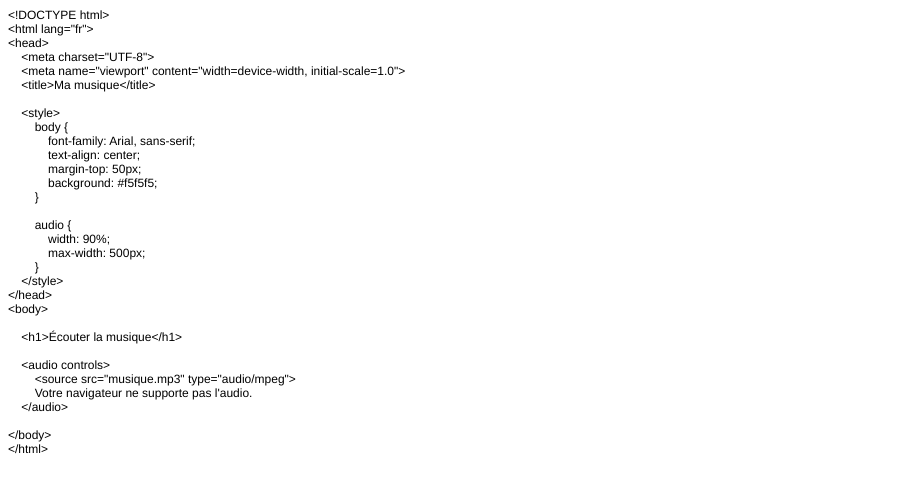
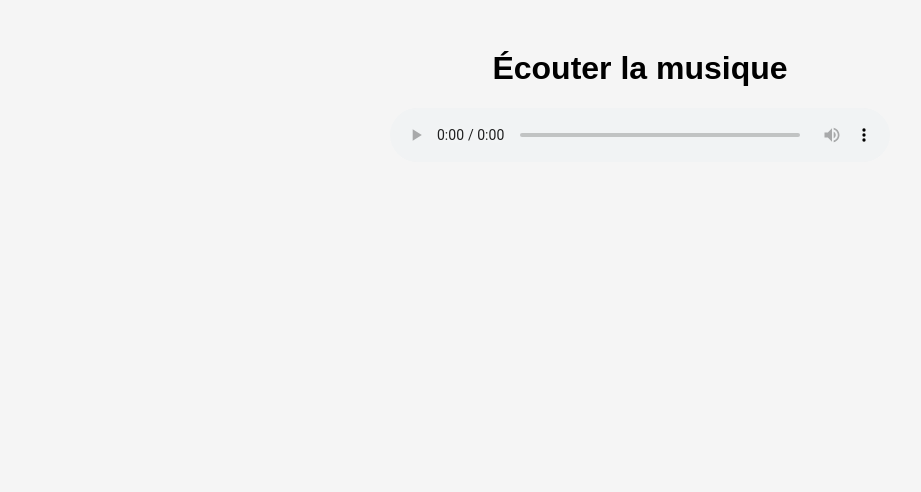
Before and after one commit to vrey03/candou_audio_player, a plain HTML site: page index.html in a window 1280 px wide. Shown: the whole page, without its empty margins (0-921 px from the left). Drawn offline with Linux system fonts and the light colour scheme.

Commit message:
Update index.html

```diff
--- a/index.html
+++ b/index.html
@@ -1,48 +1,32 @@
-<!DOCTYPE html PUBLIC "-//W3C//DTD HTML 4.01//EN" "http://www.w3.org/TR/html4/strict.dtd">
-<html>
+<!DOCTYPE html>
+<html lang="fr">
 <head>
-  <meta http-equiv="Content-Type" content="text/html; charset=utf-8">
-  <meta http-equiv="Content-Style-Type" content="text/css">
-  <title></title>
-  <meta name="Generator" content="Cocoa HTML Writer">
-  <meta name="CocoaVersion" content="2022.7">
-  <style type="text/css">
-    p.p1 {margin: 0.0px 0.0px 0.0px 0.0px; font: 12.0px Helvetica}
-    p.p2 {margin: 0.0px 0.0px 0.0px 0.0px; font: 12.0px Helvetica; min-height: 14.0px}
-  </style>
+    <meta charset="UTF-8">
+    <meta name="viewport" content="width=device-width, initial-scale=1.0">
+    <title>Ma musique</title>
+
+    <style>
+        body {
+            font-family: Arial, sans-serif;
+            text-align: center;
+            margin-top: 50px;
+            background: #f5f5f5;
+        }
+
+        audio {
+            width: 90%;
+            max-width: 500px;
+        }
+    </style>
 </head>
 <body>
-<p class="p1">&lt;!DOCTYPE html&gt;</p>
-<p class="p1">&lt;html lang="fr"&gt;</p>
-<p class="p1">&lt;head&gt;</p>
-<p class="p1"><span class="Apple-converted-space">    </span>&lt;meta charset="UTF-8"&gt;</p>
-<p class="p1"><span class="Apple-converted-space">    </span>&lt;meta name="viewport" content="width=device-width, initial-scale=1.0"&gt;</p>
-<p class="p1"><span class="Apple-converted-space">    </span>&lt;title&gt;Ma musique&lt;/title&gt;</p>
-<p class="p2"><br></p>
-<p class="p1"><span class="Apple-converted-space">    </span>&lt;style&gt;</p>
-<p class="p1"><span class="Apple-converted-space">        </span>body {</p>
-<p class="p1"><span class="Apple-converted-space">            </span>font-family: Arial, sans-serif;</p>
-<p class="p1"><span class="Apple-converted-space">            </span>text-align: center;</p>
-<p class="p1"><span class="Apple-converted-space">            </span>margin-top: 50px;</p>
-<p class="p1"><span class="Apple-converted-space">            </span>background: #f5f5f5;</p>
-<p class="p1"><span class="Apple-converted-space">        </span>}</p>
-<p class="p2"><br></p>
-<p class="p1"><span class="Apple-converted-space">        </span>audio {</p>
-<p class="p1"><span class="Apple-converted-space">            </span>width: 90%;</p>
-<p class="p1"><span class="Apple-converted-space">            </span>max-width: 500px;</p>
-<p class="p1"><span class="Apple-converted-space">        </span>}</p>
-<p class="p1"><span class="Apple-converted-space">    </span>&lt;/style&gt;</p>
-<p class="p1">&lt;/head&gt;</p>
-<p class="p1">&lt;body&gt;</p>
-<p class="p2"><br></p>
-<p class="p1"><span class="Apple-converted-space">    </span>&lt;h1&gt;Écouter la musique&lt;/h1&gt;</p>
-<p class="p2"><br></p>
-<p class="p1"><span class="Apple-converted-space">    </span>&lt;audio controls&gt;</p>
-<p class="p1"><span class="Apple-converted-space">        </span>&lt;source src="musique.mp3" type="audio/mpeg"&gt;</p>
-<p class="p1"><span class="Apple-converted-space">        </span>Votre navigateur ne supporte pas l'audio.</p>
-<p class="p1"><span class="Apple-converted-space">    </span>&lt;/audio&gt;</p>
-<p class="p2"><br></p>
-<p class="p1">&lt;/body&gt;</p>
-<p class="p1">&lt;/html&gt;</p>
+
+    <h1>Écouter la musique</h1>
+
+    <audio controls>
+        <source src="musique.mp3" type="audio/mpeg">
+        Votre navigateur ne supporte pas l'audio.
+    </audio>
+
 </body>
 </html>
```
